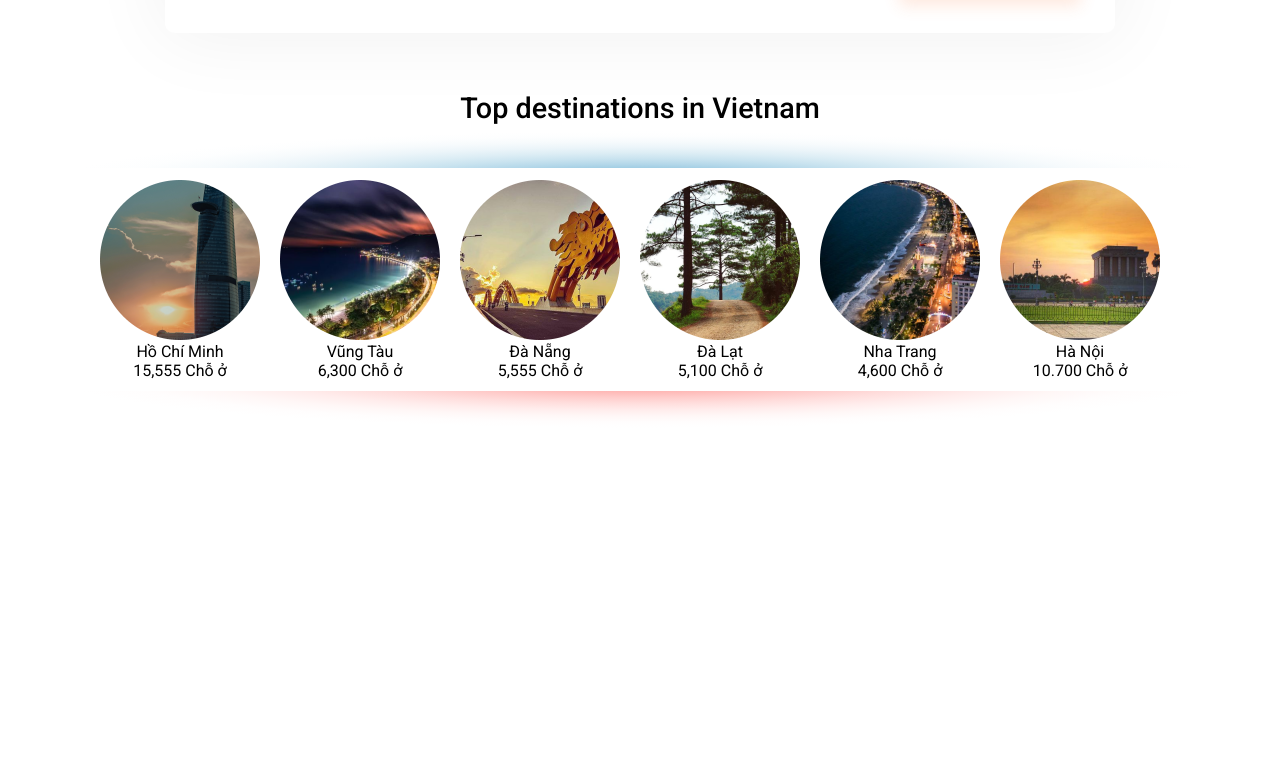
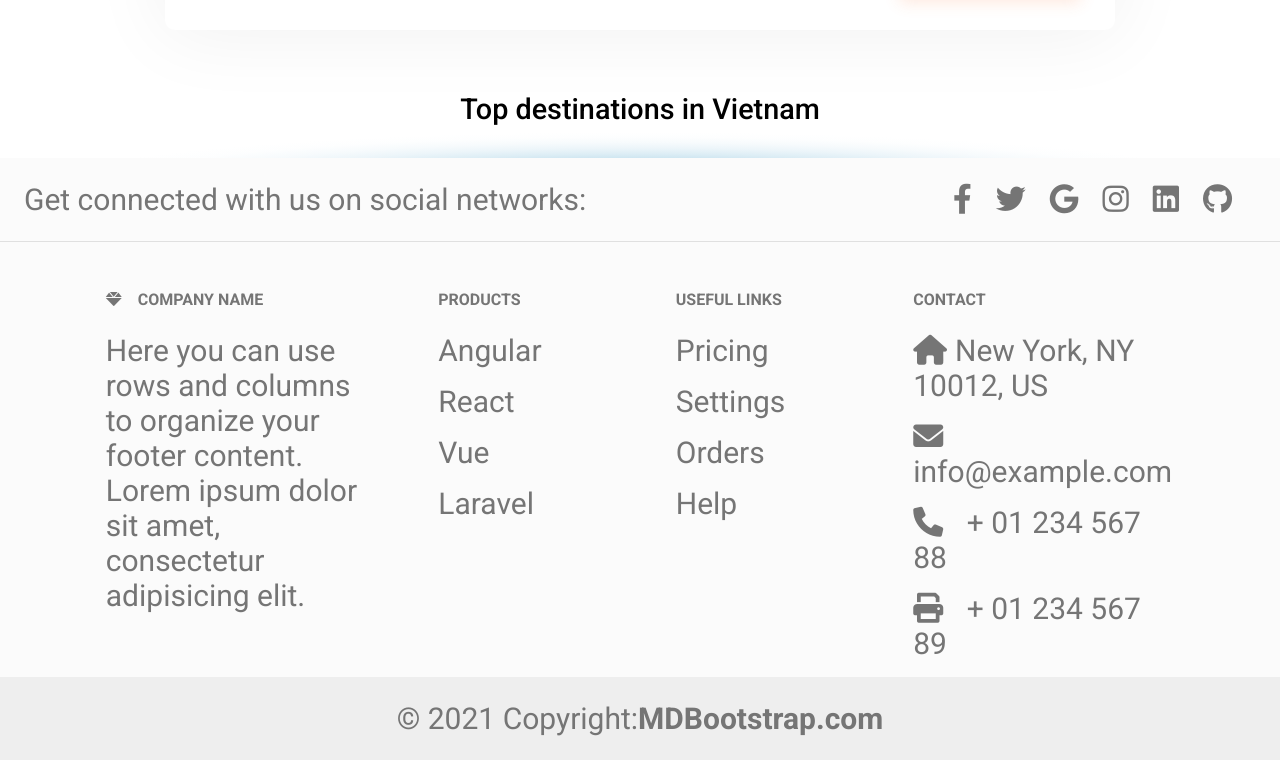
Before and after one commit to nguyen8amk1/DoAnWebBookingKhachSan, a React (Create React App) app in the folder client/: page / in a window 1280 px wide. Shown: the part 737-1513 px from the top of the page. Built offline with nearby package versions, Linux system fonts and the light colour scheme; a web font is replaced by a local one.

Commit message:
Footer 95%

```diff
--- a/client/package.json
+++ b/client/package.json
@@ -9,6 +9,8 @@
     "axios": "^1.5.1",
     "date-fns": "^2.30.0",
     "mapbox-gl": "^2.14.1",
+    "mdb-react-ui-kit": "^6.3.0",
+    "mdbreact": "^5.2.0",
     "node-sass": "^7.0.3",
     "react": "^17.0.2",
     "react-date-range": "^1.4.0",
@@ -17,8 +19,7 @@
     "react-scripts": "^5.0.1",
     "react-slick": "^0.29.0",
     "slick-carousel": "^1.8.1",
-    "web-vitals": "^1.1.2",
-    "mdb-react-ui-kit": "^6.3.0"
+    "web-vitals": "^1.1.2"
   },
   "scripts": {
     "start": "react-scripts start",
--- a/client/public/index.html
+++ b/client/public/index.html
@@ -36,7 +36,7 @@
     integrity="sha384-C6RzsynM9kWDrMNeT87bh95OGNyZPhcTNXj1NW7RuBCsyN/o0jlpcV8Qyq46cDfL"
     crossorigin="anonymous"></script>
   <!-- MDB -->
-  <script type="text/javascript" src="https://cdnjs.cloudflare.com/ajax/libs/mdb-ui-kit/6.4.2/mdb.min.js"></script>
+  <script type="text/javascript" src="https://cdnjs.cloudflare.com/ajax/libs/mdb-ui-kit/5.1.0/mdb.min.js"></script>
 </body>
 
 </html>
--- a/client/src/App.js
+++ b/client/src/App.js
@@ -9,6 +9,7 @@
 import Test from "./components/Homepage/TestAPICalls";
 import MapComponentTest from "./components/Homepage/TestMapComponent";
 // import Destination__slider from "./components/Homepage/Specialty";
+import Searchpage from "./views/Searchpage";
 
 function App() {
   const action = useNavigationType();
@@ -50,12 +51,13 @@
     <>
       <Routes>
         <Route path="/" element={<Homepage />} />
+        <Route path="/Searchpage" element={<Searchpage />} />
       </Routes>
-      <p>
-        {/* <Destination__slider /> */}
-        {/* <Test />
+      {/* <p> */}
+      {/* <Destination__slider /> */}
+      {/* <Test />
         <MapComponentTest /> */}
-      </p>
+      {/* </p> */}
     </>
   );
 }
--- /dev/null
+++ b/client/src/components/Footer/FooterPage.js
@@ -0,0 +1,141 @@
+import React from "react";
+import {
+  MDBFooter,
+  MDBContainer,
+  MDBRow,
+  MDBCol,
+  MDBIcon,
+} from "mdb-react-ui-kit";
+import "../../style/FooterPage.scss";
+
+export default function FooterPage() {
+  return (
+    <div className="footer">
+      <MDBFooter
+        bgColor="light"
+        className="text-center text-lg-start text-muted"
+      >
+        <section className="d-flex justify-content-center justify-content-lg-between p-4 border-bottom">
+          <div className="me-5 d-none d-lg-block">
+            <span>Get connected with us on social networks:</span>
+          </div>
+
+          <div>
+            <a href="" className="me-4 text-reset">
+              <MDBIcon fab icon="facebook-f" />
+            </a>
+            <a href="" className="me-4 text-reset">
+              <MDBIcon fab icon="twitter" />
+            </a>
+            <a href="" className="me-4 text-reset">
+              <MDBIcon fab icon="google" />
+            </a>
+            <a href="" className="me-4 text-reset">
+              <MDBIcon fab icon="instagram" />
+            </a>
+            <a href="" className="me-4 text-reset">
+              <MDBIcon fab icon="linkedin" />
+            </a>
+            <a href="" className="me-4 text-reset">
+              <MDBIcon fab icon="github" />
+            </a>
+          </div>
+        </section>
+
+        <section className="">
+          <MDBContainer className="text-center text-md-start mt-5">
+            <MDBRow className="mt-3">
+              <MDBCol md="3" lg="4" xl="3" className="mx-auto mb-4">
+                <h6 className="text-uppercase fw-bold mb-4">
+                  <MDBIcon icon="gem" className="me-3" />
+                  Company name
+                </h6>
+                <p>
+                  Here you can use rows and columns to organize your footer
+                  content. Lorem ipsum dolor sit amet, consectetur adipisicing
+                  elit.
+                </p>
+              </MDBCol>
+
+              <MDBCol md="2" lg="2" xl="2" className="mx-auto mb-4">
+                <h6 className="text-uppercase fw-bold mb-4">Products</h6>
+                <p>
+                  <a href="#!" className="text-reset">
+                    Angular
+                  </a>
+                </p>
+                <p>
+                  <a href="#!" className="text-reset">
+                    React
+                  </a>
+                </p>
+                <p>
+                  <a href="#!" className="text-reset">
+                    Vue
+                  </a>
+                </p>
+                <p>
+                  <a href="#!" className="text-reset">
+                    Laravel
+                  </a>
+                </p>
+              </MDBCol>
+
+              <MDBCol md="3" lg="2" xl="2" className="mx-auto mb-4">
+                <h6 className="text-uppercase fw-bold mb-4">Useful links</h6>
+                <p>
+                  <a href="#!" className="text-reset">
+                    Pricing
+                  </a>
+                </p>
+                <p>
+                  <a href="#!" className="text-reset">
+                    Settings
+                  </a>
+                </p>
+                <p>
+                  <a href="#!" className="text-reset">
+                    Orders
+                  </a>
+                </p>
+                <p>
+                  <a href="#!" className="text-reset">
+                    Help
+                  </a>
+                </p>
+              </MDBCol>
+
+              <MDBCol md="4" lg="3" xl="3" className="mx-auto mb-md-0 mb-4">
+                <h6 className="text-uppercase fw-bold mb-4">Contact</h6>
+                <p>
+                  <MDBIcon icon="home" className="me-2" />
+                  New York, NY 10012, US
+                </p>
+                <p>
+                  <MDBIcon icon="envelope" className="me-3" />
+                  info@example.com
+                </p>
+                <p>
+                  <MDBIcon icon="phone" className="me-3" /> + 01 234 567 88
+                </p>
+                <p>
+                  <MDBIcon icon="print" className="me-3" /> + 01 234 567 89
+                </p>
+              </MDBCol>
+            </MDBRow>
+          </MDBContainer>
+        </section>
+
+        <div
+          className="text-center p-4"
+          style={{ backgroundColor: "rgba(0, 0, 0, 0.05)" }}
+        >
+          © 2021 Copyright:
+          <a className="text-reset fw-bold" href="https://mdbootstrap.com/">
+            MDBootstrap.com
+          </a>
+        </div>
+      </MDBFooter>
+    </div>
+  );
+}
--- a/client/src/style/DestinationCard.scss
+++ b/client/src/style/DestinationCard.scss
@@ -25,7 +25,7 @@
   color: var(--color-black);
   font-family: var(--font-roboto);
   position: absolute;
-  top: calc(50% + 130px); /* Đẩy phần tử xuống 50px từ trên cùng */
+  top: 880px; /* Đẩy phần tử xuống 50px từ trên cùng */
   left: 50%;
   transform: translateX(-50%); /* Để giữ nguyên giữa theo chiều ngang */
   display: flex;
--- /dev/null
+++ b/client/src/style/FooterPage.scss
@@ -0,0 +1,7 @@
+.footer {
+    position: absolute;
+    left: 0;
+    bottom: 0;
+    width: 100%;
+    z-index: 2;
+  }
--- a/client/src/style/Searchbar.scss
+++ b/client/src/style/Searchbar.scss
@@ -1,9 +1,28 @@
+// .search-bar {
+//   position: absolute;
+//   top: 1300px;
+//   left: 0;
+//   width: 867.03px;
+//   z-index: 9999;
+// }
+
 .search-bar {
   position: absolute;
-  top: 1300px;
-  left: 0;
-  width: 867.03px;
   z-index: 9999;
+  top: 630px; /* Đẩy phần tử xuống 50px từ trên cùng */
+  left: 50%;
+  transform: translateX(-50%); /* Để giữ nguyên giữa theo chiều ngang */
+  display: flex;
+  align-items: center;
+
+  border-radius: var(--br-3xs);
+  background-color: var(--neutral-5);
+  box-shadow: 0 2px 80px 2px rgba(0, 0, 0, 0.06);
+  width: 950px;
+  height: 136.83px;
+  text-align: left;
+  font-size: var(--font-size-lg);
+  color: var(--neutral-2);
 }
 
 .content {
@@ -91,24 +110,6 @@
 .guest-icon {
   width: 30px;
   height: auto;
-}
-
-.search-bar {
-  position: absolute;
-  top: calc(50% - 115px); /* Đẩy phần tử xuống 50px từ trên cùng */
-  left: 50%;
-  transform: translateX(-50%); /* Để giữ nguyên giữa theo chiều ngang */
-  display: flex;
-  align-items: center;
-
-  border-radius: var(--br-3xs);
-  background-color: var(--neutral-5);
-  box-shadow: 0 2px 80px 2px rgba(0, 0, 0, 0.06);
-  width: 950px;
-  height: 136.83px;
-  text-align: left;
-  font-size: var(--font-size-lg);
-  color: var(--neutral-2);
 }
 
 .explore-now {
--- a/client/src/style/footer.scss
+++ /dev/null
@@ -1,4 +0,0 @@
-.main-footer {
-    position: absolute;
-    bottom: 0;
-}
--- a/client/src/views/Homepage.js
+++ b/client/src/views/Homepage.js
@@ -3,7 +3,7 @@
 import DestinationCard from "../components/Homepage/DestinationCard";
 import "../style/Homepage.scss";
 import Header__button from "../components/Homepage/Header__button";
-// import Footer from "../components/Footer/footer";
+import FooterPage from "../components/Footer/FooterPage";
 
 const Homepage = () => {
   return (
@@ -63,7 +63,7 @@
         </div>
         <Searchbar />
         <DestinationCard />
-        {/* <Footer /> */}
+        <FooterPage />
       </div>
     </>
   );
--- /dev/null
+++ b/client/src/views/Searchpage.js
@@ -0,0 +1,11 @@
+import FooterPage from "../components/Footer/FooterPage";
+
+const Searchpage = () => {
+  return (
+    <div>
+      <FooterPage />
+    </div>
+  );
+};
+
+export default Searchpage;
```
Also changed, not shown: client/src/components/Footer/footer.js (deleted, +0 -135 lines), client/src/style/Searchpage.scss (added), 1 other file (tests, documents, lock files or other folders).
